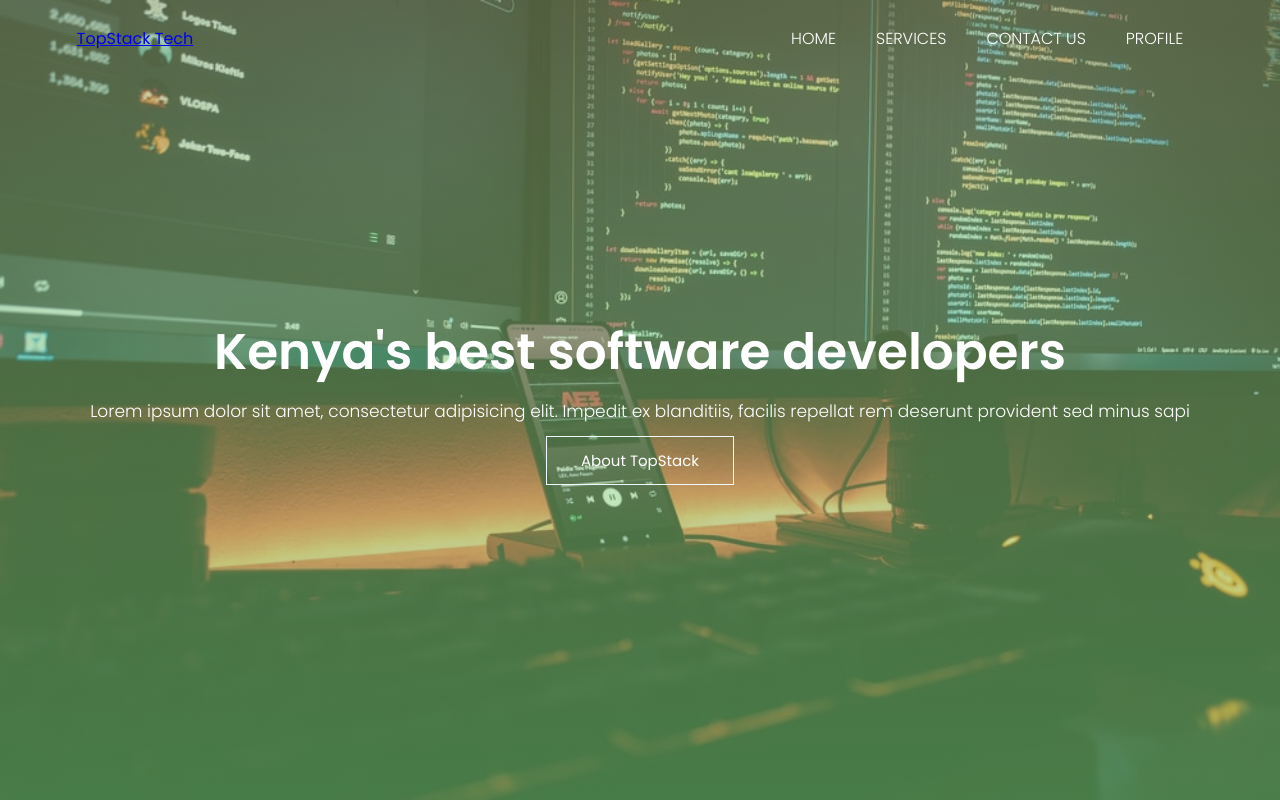
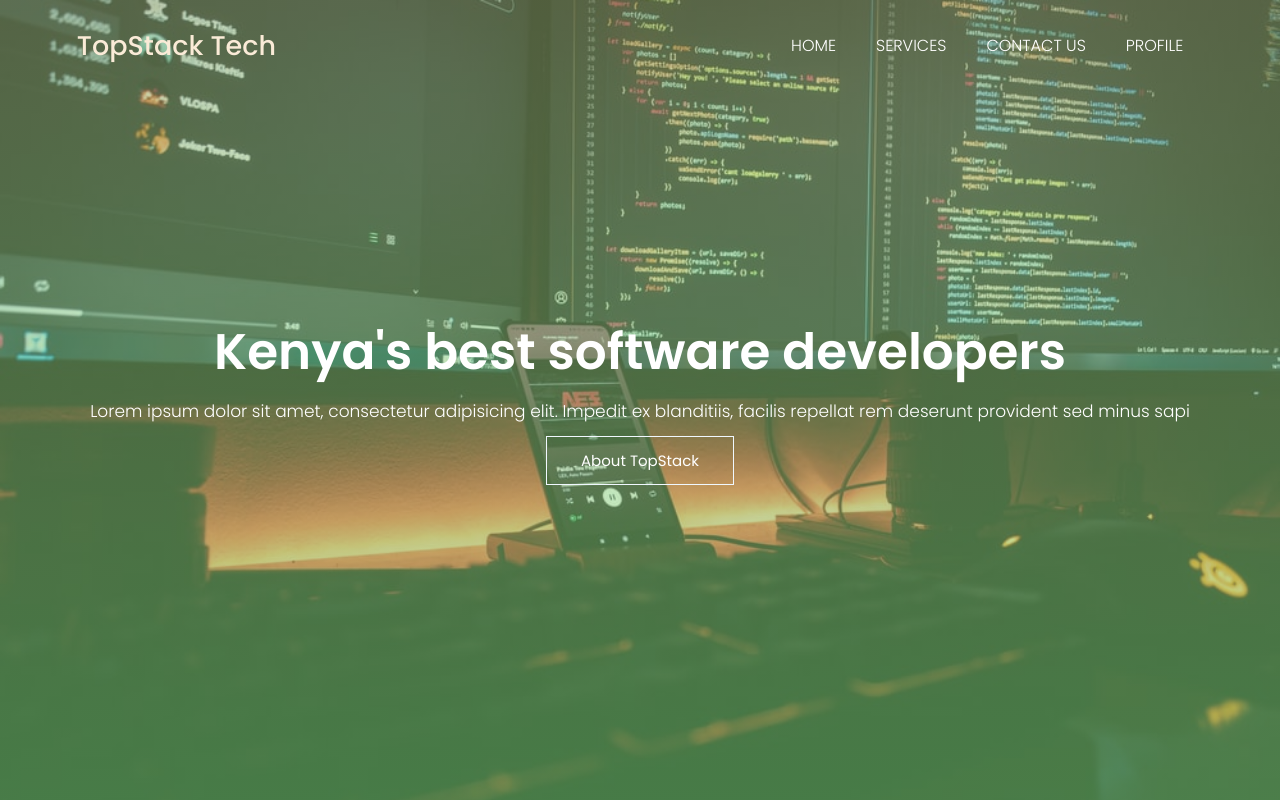
Before and after one commit to kubwaSimon/TopStack-Website, a plain HTML site: page index.html in a window 1280 px wide. Shown: the top 800 px of the page. Drawn offline with Linux system fonts and the light colour scheme.

Commit message:
Top-stack

```diff
--- a/style.css
+++ b/style.css
@@ -17,13 +17,13 @@
                             background-size: cover;
                             position: relative;
                         }
-                        /* .Logo {
+
+                        .Logo {
                             font-size: 27px;
                             font-weight: 500;
                             text-decoration: none;
                             color: antiquewhite;
                         }
-                         */
 
                         nav {
                             display: flex;
```
